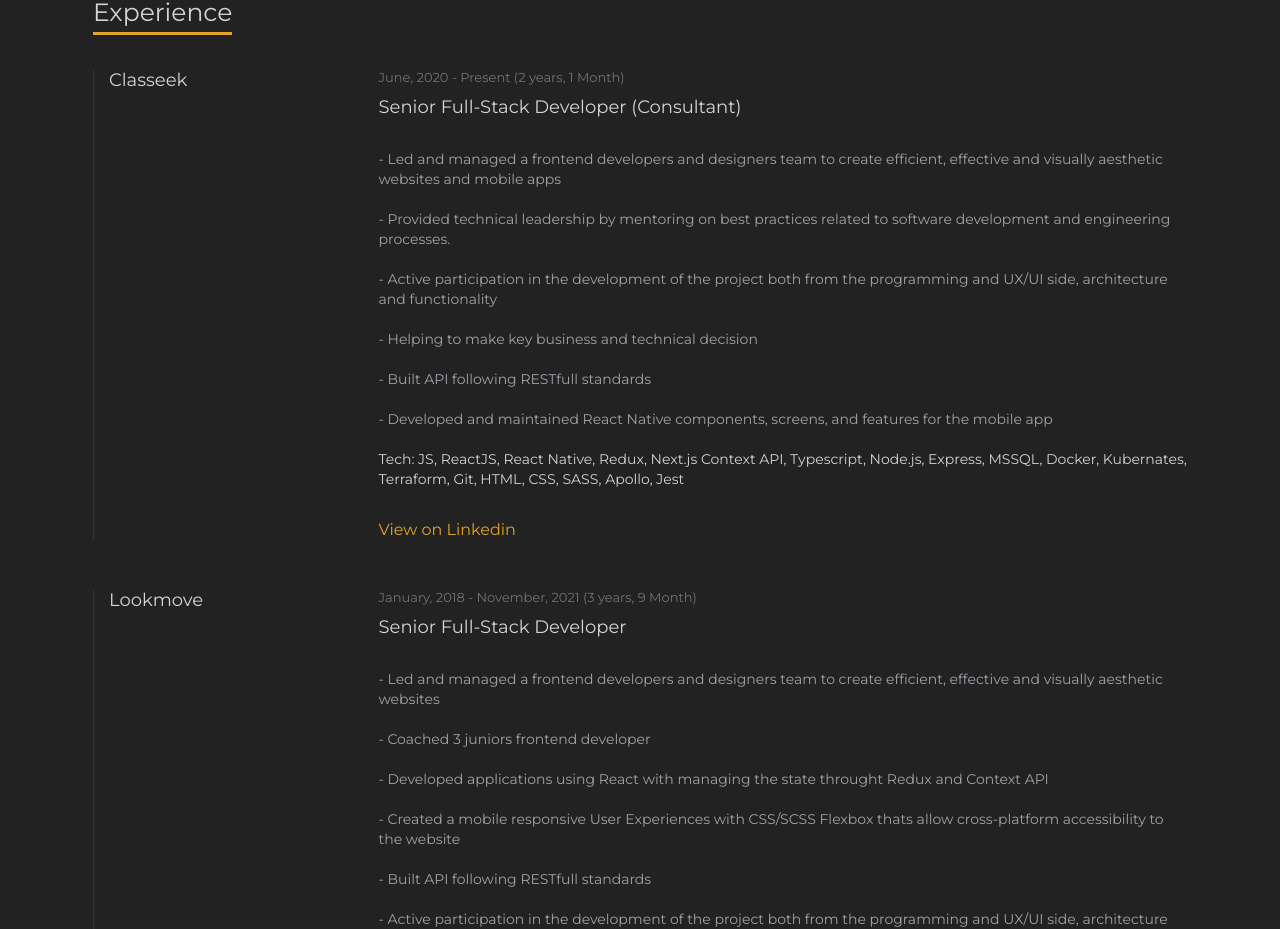
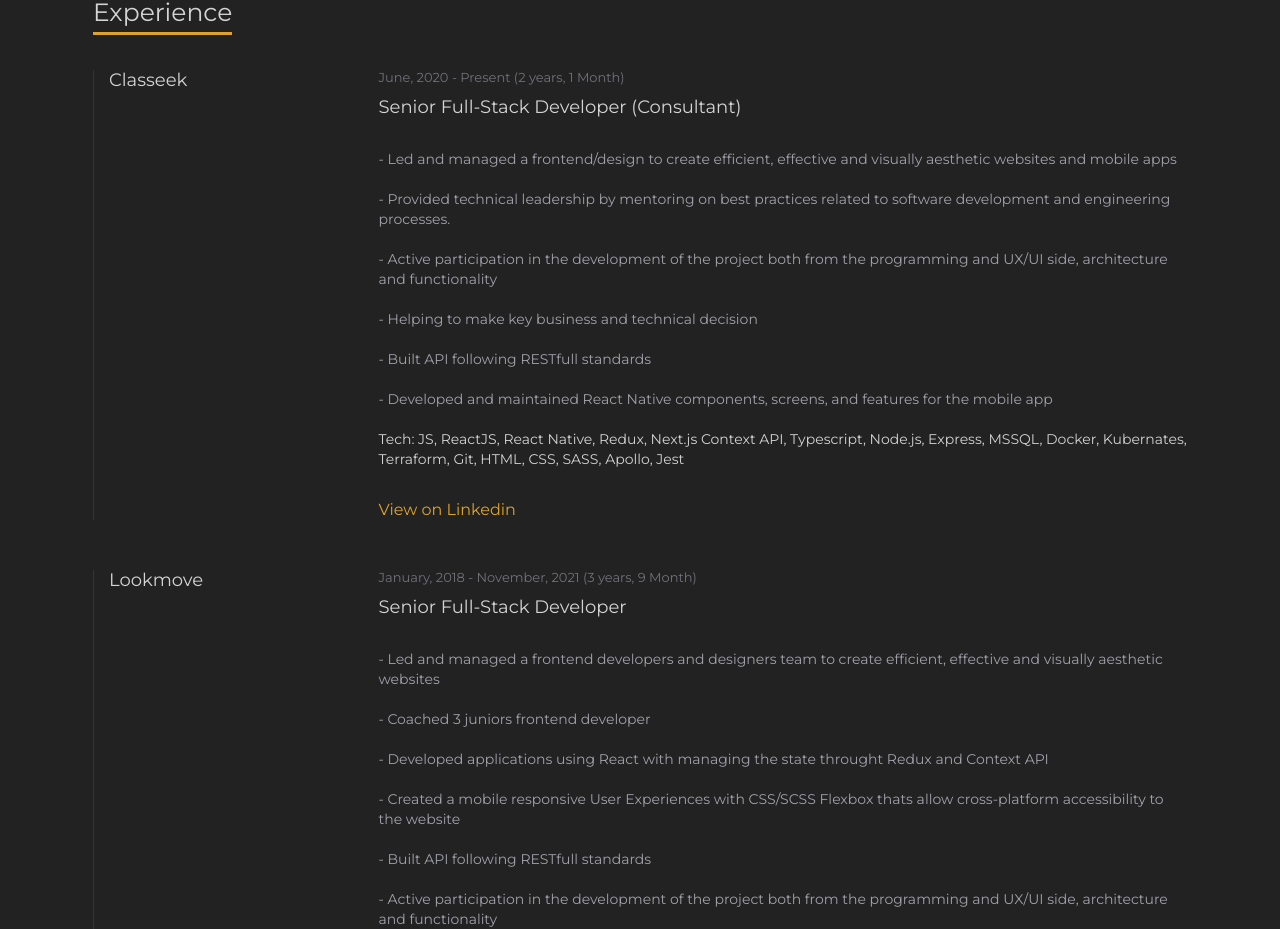
Before and after one commit to claritycodeweb/me2.0, a Next.js app: page / in a window 1280 px wide. Shown: the part 1452-2381 px from the top of the page. Built offline with nearby package versions, Linux system fonts and the light colour scheme.

Commit message:
better text

```diff
--- a/components/Home/HomeExperience.tsx
+++ b/components/Home/HomeExperience.tsx
@@ -37,7 +37,7 @@
     startTime: new Date('2020-06-01'),
     endTime: new Date(),
     body: `
-      - Led and managed a frontend developers and designers team to create efficient, effective and visually aesthetic websites and mobile apps
+      - Led and managed a frontend/design to create efficient, effective and visually aesthetic websites and mobile apps
 
       - Provided technical leadership by mentoring on best practices related to software development and engineering processes.
 
```
